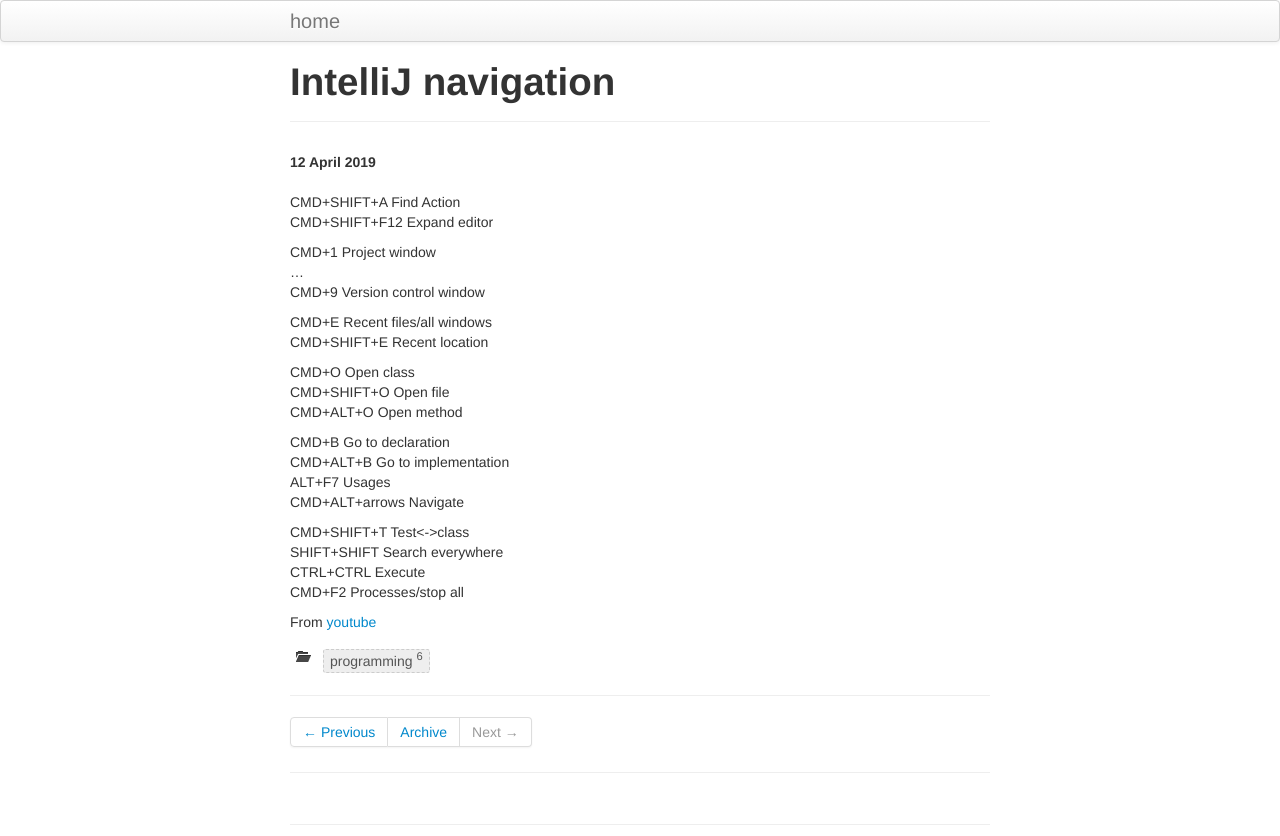
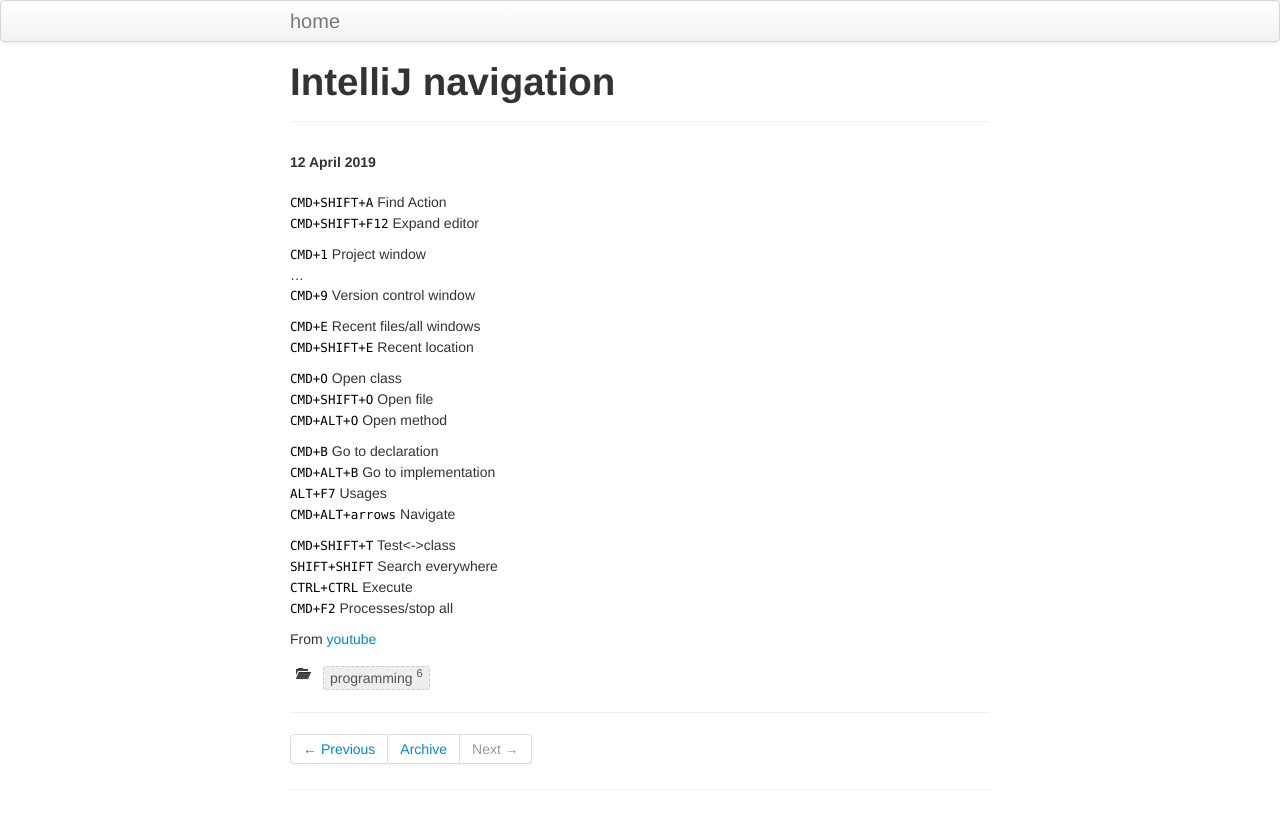
Before and after one commit to rodede/rodede.github.io, a Jekyll site: the page built from _posts/2019-04-12-intellij-navigation.md, in a window 1280 px wide. Shown: the top 836 px of the page. Built offline with Jekyll 4.4.1, drawn with Linux system fonts in a browser that asks for light colours; grey boxes are pictures that could not be loaded.

Commit message:
Intellij

````diff
--- a/_posts/2019-04-12-intellij-navigation.md
+++ b/_posts/2019-04-12-intellij-navigation.md
@@ -5,28 +5,28 @@ description: Shortcuts in IntelliJ
 categories: programming
 ---
 
-CMD+SHIFT+A    Find Action
-CMD+SHIFT+F12  Expand editor
+```CMD+SHIFT+A```    Find Action
+```CMD+SHIFT+F12```  Expand editor
 
-CMD+1          Project window
+```CMD+1```          Project window
 ...
-CMD+9          Version control window
+```CMD+9```          Version control window
 
-CMD+E          Recent files/all windows
-CMD+SHIFT+E    Recent location
+```CMD+E```          Recent files/all windows
+```CMD+SHIFT+E```    Recent location
 
-CMD+O          Open class
-CMD+SHIFT+O    Open file
-CMD+ALT+O      Open method
+```CMD+O```          Open class
+```CMD+SHIFT+O```    Open file
+```CMD+ALT+O```      Open method
 
-CMD+B          Go to declaration
-CMD+ALT+B      Go to implementation
-ALT+F7         Usages
-CMD+ALT+arrows Navigate
+```CMD+B```          Go to declaration
+```CMD+ALT+B```      Go to implementation
+```ALT+F7```         Usages
+```CMD+ALT+arrows``` Navigate
 
-CMD+SHIFT+T    Test<->class
-SHIFT+SHIFT    Search everywhere
-CTRL+CTRL      Execute
-CMD+F2         Processes/stop all
+```CMD+SHIFT+T```    Test<->class
+```SHIFT+SHIFT```    Search everywhere
+```CTRL+CTRL```      Execute
+```CMD+F2```         Processes/stop all
 
 From [youtube](https://www.youtube.com/watch?v=1UHsJyCq1SU&list=WL)
````
